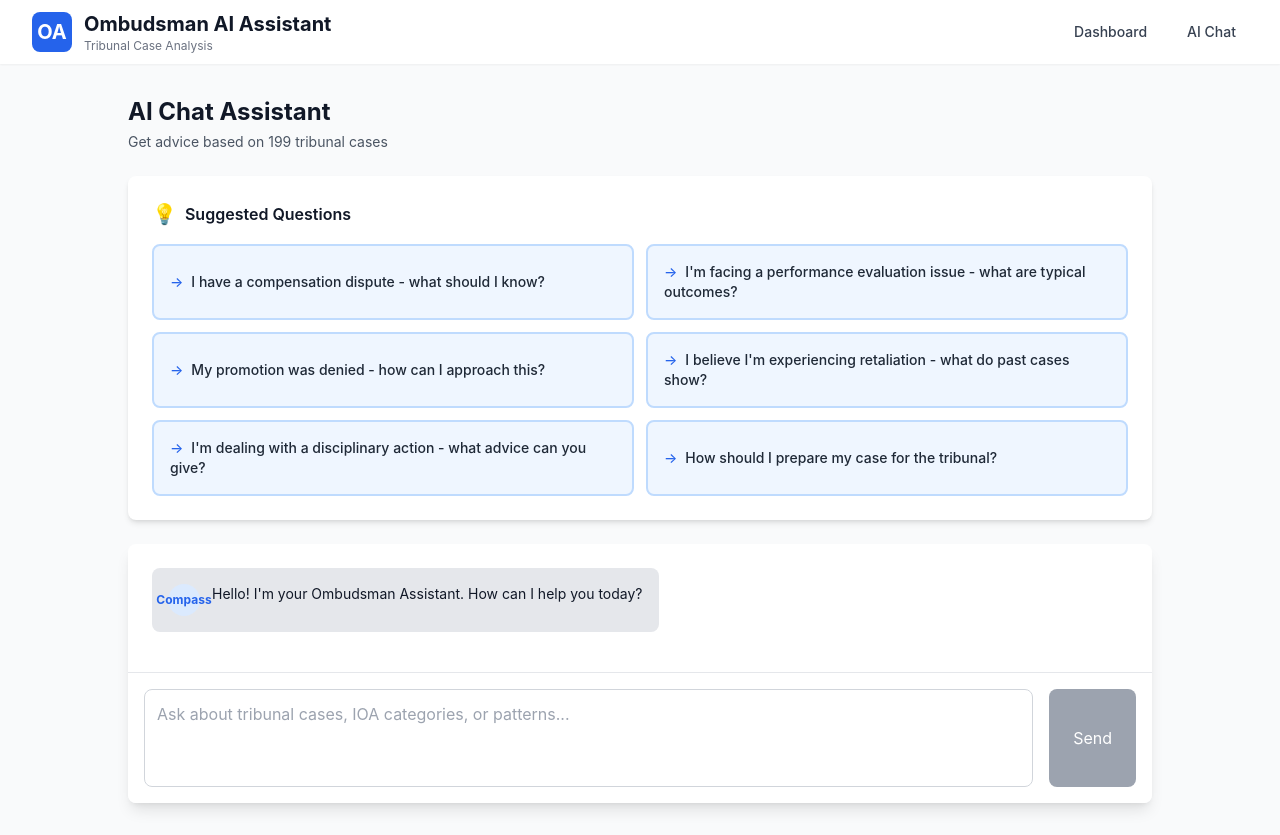
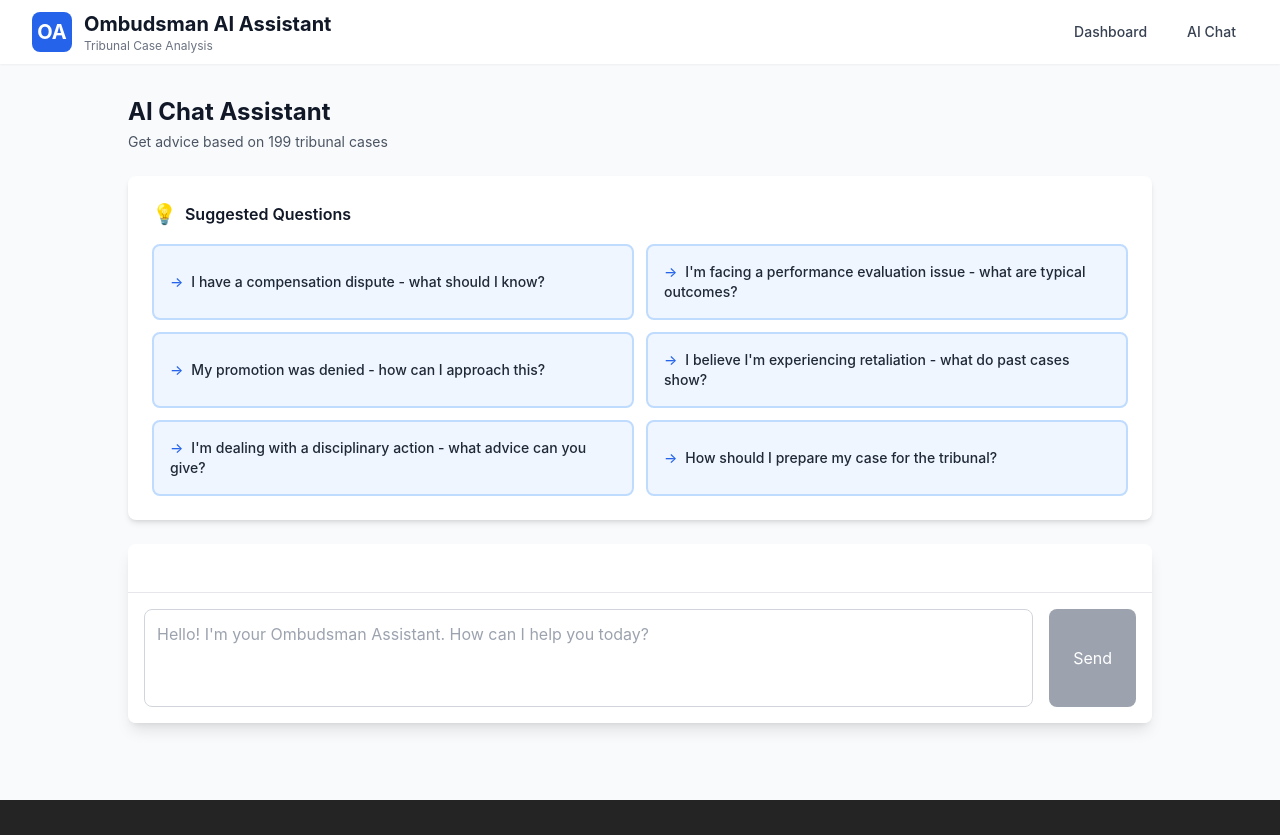
Before and after one commit to Faduma2025/Ombudsman-AI-Assistant, a React (Vite) app: page /chat in a window 1280 px wide. After the commit the page ends 800 px from the top, so only its background shows below. Built offline with nearby package versions, Linux system fonts and the light colour scheme.

Commit message:
Remove welcome message gray box, remove Compass label, and update input placeholder

```diff
--- a/src/components/chat/ChatInput.tsx
+++ b/src/components/chat/ChatInput.tsx
@@ -29,7 +29,7 @@ export const ChatInput: React.FC<ChatInputProps> = ({ onSend, disabled = false }
           value={input}
           onChange={(e) => setInput(e.target.value)}
           onKeyDown={handleKeyDown}
-          placeholder="Ask about tribunal cases, IOA categories, or patterns..."
+          placeholder="Hello! I'm your Ombudsman Assistant. How can I help you today?"
           disabled={disabled}
           className="flex-1 resize-none border border-gray-300 dark:border-gray-600 rounded-lg p-3 focus:outline-none focus:ring-2 focus:ring-blue-500 dark:bg-gray-700 dark:text-white"
           rows={3}
--- a/src/components/chat/ChatMessage.tsx
+++ b/src/components/chat/ChatMessage.tsx
@@ -20,11 +20,6 @@ export const ChatMessage: React.FC<ChatMessageProps> = ({ message }) => {
         )}
       >
         <div className="flex items-start">
-          {!isUser && (
-            <div className="w-8 h-8 rounded-full bg-blue-100 dark:bg-blue-900 flex items-center justify-center mr-3">
-              <span className="text-blue-600 dark:text-blue-300 font-bold text-xs">Compass</span>
-            </div>
-          )}
           <div className="flex-1">
             <p className="text-sm whitespace-pre-wrap">{message.content}</p>
             {message.relatedCases && message.relatedCases.length > 0 && (
--- a/src/pages/Chat.tsx
+++ b/src/pages/Chat.tsx
@@ -8,14 +8,6 @@ import { LoadingSpinner } from '../components/common/LoadingSpinner';
 export const Chat: React.FC = () => {
   const { messages, isLoading, sendMessage, clearChat } = useChat();
   const messagesEndRef = useRef<HTMLDivElement>(null);
-
-  // Initial welcome message
-  const welcomeMessage = {
-    id: 'welcome',
-    role: 'assistant' as const,
-    content: "Hello! I'm your Ombudsman Assistant. How can I help you today?",
-    timestamp: new Date()
-  };
 
   const scrollToBottom = () => {
     messagesEndRef.current?.scrollIntoView({ behavior: 'smooth' });
@@ -52,11 +44,6 @@ export const Chat: React.FC = () => {
 
       <div className="flex-1 bg-white dark:bg-gray-800 rounded-lg shadow-lg overflow-hidden flex flex-col" style={{ height: '600px' }}>
         <div className="flex-1 overflow-y-auto p-6 hide-scrollbar">
-          {/* Show welcome message if no user messages */}
-          {messages.length === 0 && (
-            <ChatMessageComponent message={welcomeMessage} />
-          )}
-
           {messages.map((message) => (
             <ChatMessageComponent key={message.id} message={message} />
           ))}
```
